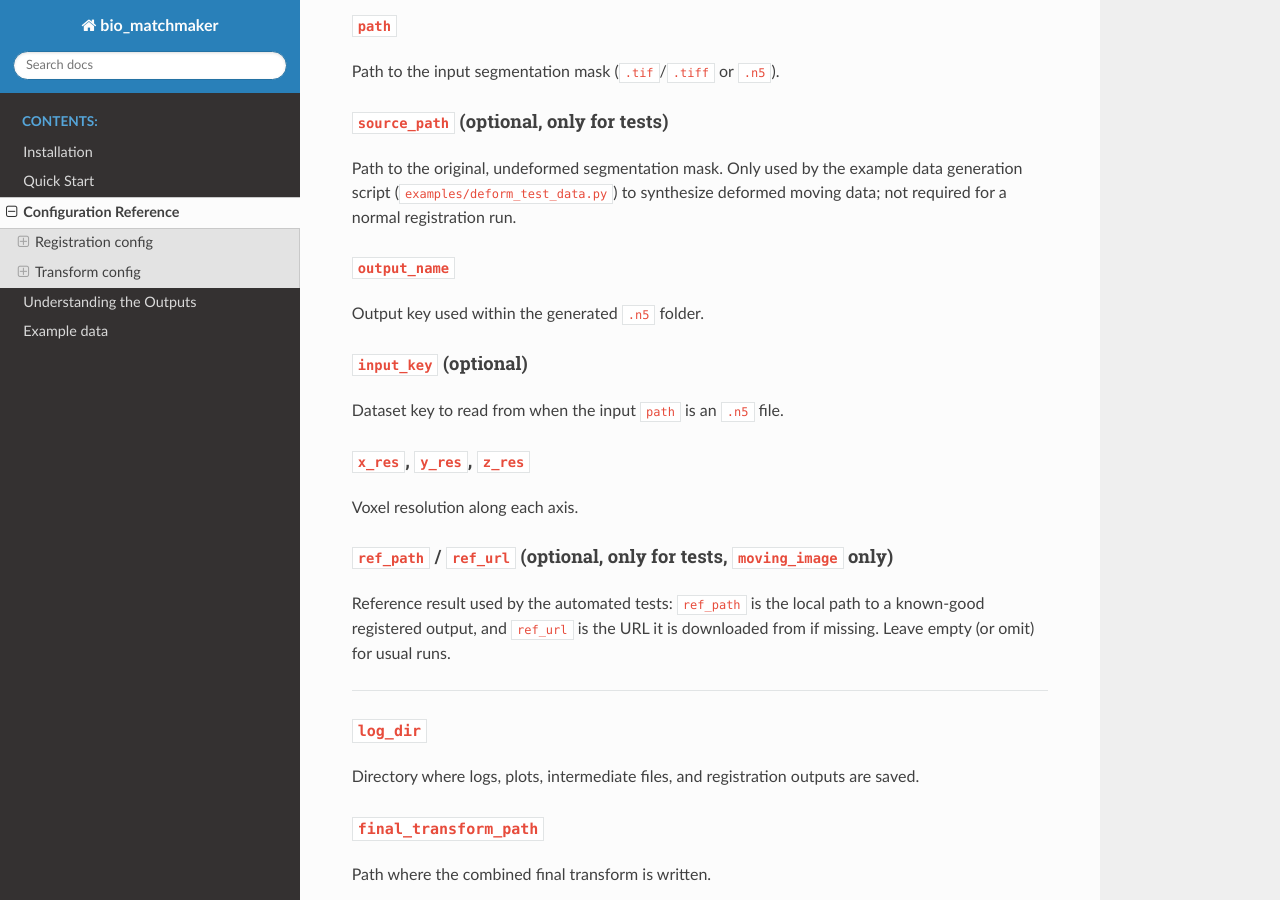
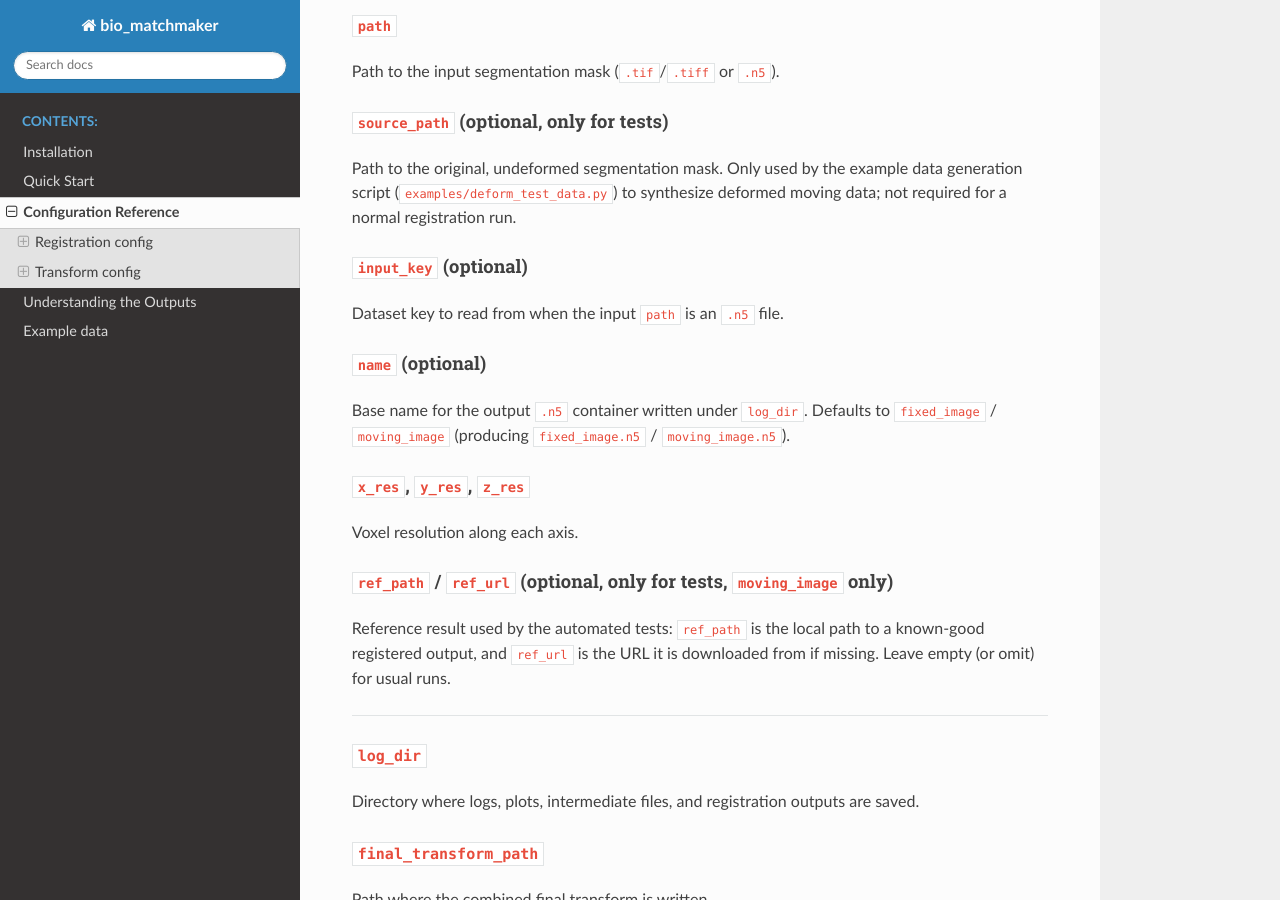
Before and after one commit to kreshuklab/image-matchmaker, a Sphinx documentation site: the page built from docs/source/config_ref.md, in a window 1280 px wide and 900 px high, scrolled down 400 px. Built offline with Sphinx 7.4.7 and the Read the Docs theme 3.1.0, drawn with Linux system fonts in a browser that asks for light colours; some of the changed text lies outside the part shown.

```diff
--- a/docs/source/config_ref.md
+++ b/docs/source/config_ref.md
@@ -20,13 +20,14 @@
 data generation script (`examples/deform_test_data.py`) to synthesize deformed
 moving data; not required for a normal registration run.
 
-#### `output_name`
-
-Output key used within the generated `.n5` folder.
-
 #### `input_key` (optional)
 
 Dataset key to read from when the input `path` is an `.n5` file.
+
+#### `name` (optional)
+
+Base name for the output `.n5` container written under `log_dir`. Defaults to
+`fixed_image` / `moving_image` (producing `fixed_image.n5` / `moving_image.n5`).
 
 #### `x_res`, `y_res`, `z_res`
 
@@ -137,7 +138,8 @@
 
 ### `fixed_image` (optional)
 
-Optional fixed image used for overlay visualization.
+Optional fixed image used to generate overlay visualizations of the warped result.
+If omitted, the overlay is skipped.
 
 #### `input_path`
 
```
Also changed, not shown: 1 other file.
